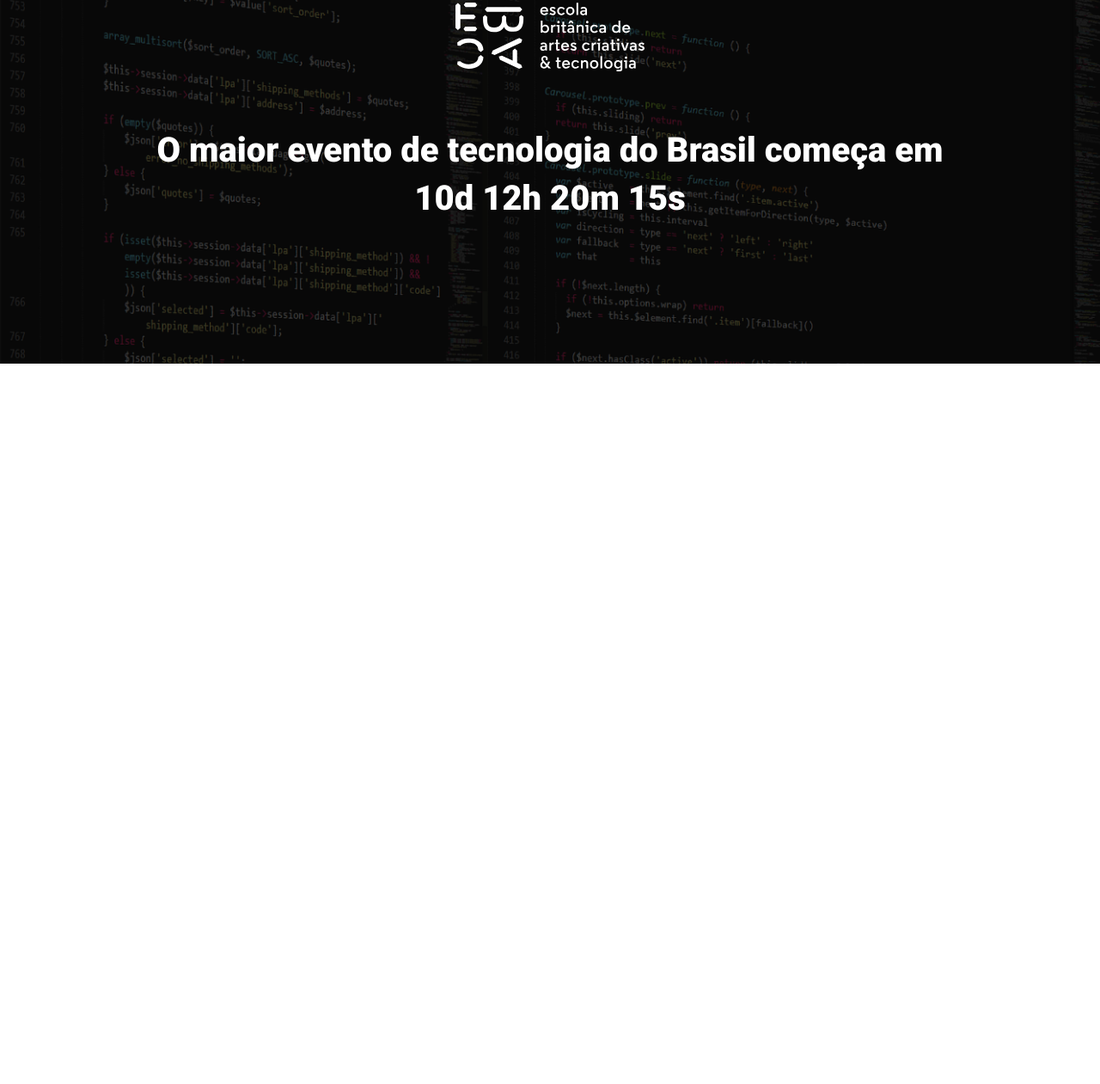
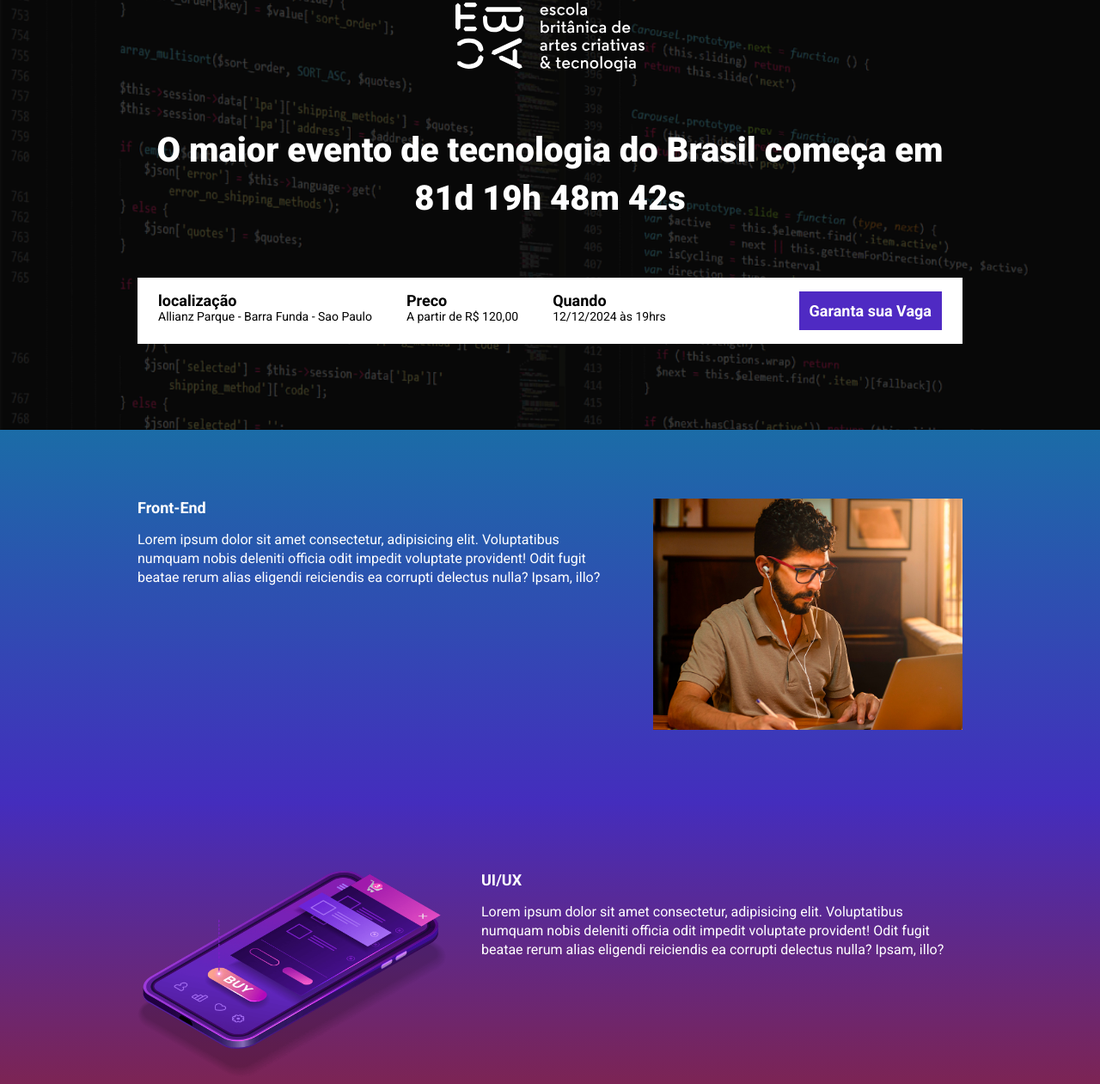
Before and after one commit to Pinkgenjo/ebac_tech_talks, a website built with Parcel: page src/index.html in a window 1280 px wide. Shown: the part 61-1322 px from the top of the page at 86% size. Before the commit the page ends 800 px from the top, so only its background shows below. Built offline with nearby package versions, Linux system fonts and the light colour scheme.

Commit message:
criando a contagem regressiva

```diff
--- a/package.json
+++ b/package.json
@@ -1,9 +1,9 @@
 {
   "name": "ebac_talks",
   "version": "1.0.0",
-  "main": "index.js",
   "scripts": {
     "dev": "parcel src/index.html src/styles/main.scss src/scripts/main.js",
+    "build": "parcel build src/index.html",
     "test": "echo \"Error: no test specified\" && exit 1"
   },
   "keywords": [],
--- a/src/index.html
+++ b/src/index.html
@@ -8,16 +8,93 @@
     <link rel="preconnect" href="https://fonts.googleapis.com">
     <link rel="preconnect" href="https://fonts.gstatic.com" crossorigin>
     <link href="https://fonts.googleapis.com/css2?family=Roboto:wght@400;700;900&display=swap" rel="stylesheet">
-
     <link rel="stylesheet" href="styles/main.scss">
+    <link rel="stylesheet" href="https://unpkg.com/aos@next/dist/aos.css" />
 </head>
 <body>
     <header class="hero">
         <div class="container">
             <img class="hero__logo" src="./images/ebac_logo.svg" alt="EBAC">
-            <p class="hero__text">O maior evento de tecnologia do Brasil começa em 10d 12h 20m 15s</p>
+            <p class="hero__text">O maior evento de tecnologia do Brasil começa em <span id="contador"></span></p>
+            <div class="infos-bar">
+                <ul class="infos-bar__infos">
+                    <li class="infos-bar__infos__item">
+                        <b>localização</b>
+                        Allianz Parque - Barra Funda - Sao Paulo
+                    </li>
+                    <li class="infos-bar__infos__item">
+                        <b>Preco</b>
+                        A partir de R$ 120,00
+                    </li>
+                    <li class="infos-bar__infos__item">
+                        <b>Quando</b>
+                        12/12/2024 às 19hrs
+                    </li>
+                </ul>
+                <a href="#" class="button button--primary">
+                    Garanta sua Vaga
+                </a>
+            </div>
         </div>
     </header>
+
+    <section class="event event--frontend">
+        <div class="container" data-aos="fade-right">
+            <div class="event__detail">
+                <h2 class="event__detail__title">
+                    Front-End
+                </h2>
+                <p class="event__detail__description">Lorem ipsum dolor sit amet consectetur, adipisicing elit. Voluptatibus numquam nobis deleniti officia odit impedit voluptate provident! Odit fugit beatae rerum alias eligendi reiciendis ea corrupti delectus nulla? Ipsam, illo?</p>
+            </div>
+                <div>
+                    <img class="event__image" src="./images/frontend.png" alt="Front-End">
+                </div>
+        </div>
+    </section>
+
+    <section class="event event--ui-ux event--image-left">
+        <div class="container" data-aos="fade-left">
+            <div class="event__detail">
+                <h2 class="event__detail__title">
+                    UI/UX
+                </h2>
+                <p class="event__detail__description">Lorem ipsum dolor sit amet consectetur, adipisicing elit. Voluptatibus numquam nobis deleniti officia odit impedit voluptate provident! Odit fugit beatae rerum alias eligendi reiciendis ea corrupti delectus nulla? Ipsam, illo?</p>
+            </div>
+                <div>
+                    <img class="event__image" src="./images/ui-ux.png" alt="Front-End">
+                </div>
+        </div>
+    </section>
+
+    <section class="event event--data-science">
+        <div class="container" data-aos="fade-right">
+            <div class="event__detail">
+                <h2 class="event__detail__title">
+                    Data Science
+                </h2>
+                <p class="event__detail__description">Lorem ipsum dolor sit amet consectetur, adipisicing elit. Voluptatibus numquam nobis deleniti officia odit impedit voluptate provident! Odit fugit beatae rerum alias eligendi reiciendis ea corrupti delectus nulla? Ipsam, illo?</p>
+            </div>
+                <div>
+                    <img class="event__image" src="./images/data.png" alt="Front-End">
+                </div>
+        </div>
+    </section>
+
+    <section class="event event--backend event--image-left">
+        <div class="container" data-aos="fade-left">
+            <div class="event__detail">
+                <h2 class="event__detail__title">
+                    Back-End
+                </h2>
+                <p class="event__detail__description">Lorem ipsum dolor sit amet consectetur, adipisicing elit. Voluptatibus numquam nobis deleniti officia odit impedit voluptate provident! Odit fugit beatae rerum alias eligendi reiciendis ea corrupti delectus nulla? Ipsam, illo?</p>
+            </div>
+                <div>
+                    <img class="event__image" src="./images/backend.png" alt="Front-End">
+                </div>
+        </div>
+    </section>
+
+    <script src="https://unpkg.com/aos@next/dist/aos.js"></script>
     <script src="scripts/main.js"></script>
 </body>
 </html>
--- a/src/scripts/main.js
+++ b/src/scripts/main.js
@@ -0,0 +1,30 @@
+AOS.init();
+
+const dataDoEvento = new Date("Dec 12, 2024 19:00:00")
+const timeStampDoEvento = dataDoEvento.getTime();
+
+const contaAsHoras = setInterval(function() {
+    const agora = new Date();
+    const timeStampAtual = agora.getTime();
+
+    const distanciaAteOEvento = timeStampDoEvento - timeStampAtual;
+
+    const diasEmMs = 1000 * 60 * 60 * 24;
+    const horaEmMs = 1000 * 60 * 60;
+    const minutoEmMs = 1000 * 60;
+
+    const diasAteOEvento = Math.floor(distanciaAteOEvento / diasEmMs);
+
+    const horasAteOEvento = Math.floor((distanciaAteOEvento % diasEmMs) / horaEmMs);
+
+    const minutosAteOEvento = Math.floor((distanciaAteOEvento % horaEmMs) / minutoEmMs);
+
+    const segundosAteOEvento = Math.floor((distanciaAteOEvento % minutoEmMs) / 1000);
+
+        document.getElementById('contador').innerHTML = `${diasAteOEvento}d ${horasAteOEvento}h ${minutosAteOEvento}m ${segundosAteOEvento}s`;
+
+        if(distanciaAteOEvento < 0) {
+            clearInterval(contaAsHoras);
+            document.getElementById('contador').innerHTML = 'Evento Expirado'
+        }
+},1000);
--- /dev/null
+++ b/src/styles/_event.scss
@@ -0,0 +1,66 @@
+@use 'variables';
+
+.event{
+    padding: 80px 0;
+
+    &--frontend {
+        background-image:linear-gradient(variables.$blue1, variables.$blue2);
+    }
+
+    &--ui-ux {
+        background-image:linear-gradient(variables.$blue2, variables.$pink);
+    }
+
+    &--data-science {
+        background-image:linear-gradient(variables.$pink, variables.$yellow);
+    }
+
+    &--backend {
+        background-image:linear-gradient(variables.$yellow, variables.$pink);
+    }
+
+    &--image-left{
+        .container{
+            flex-direction: row-reverse;
+        }
+    }
+
+
+    .container{
+        display: flex;
+        gap: 40px;
+    }
+
+    &__image{
+        max-width: 360px;
+    }
+
+    &__detail {
+
+        &__title{
+            font-size: 18px;
+            font-weight: bold;
+            margin-bottom: 16px;
+        }
+
+        &__description{
+            line-height: 22px;
+        }
+    }
+
+    @media (max-width: 640px) {
+        .container{
+            display: block;
+        }
+
+        &__image{
+            width: 100%;
+        }
+
+        &__detail{
+            margin-right: 0;
+            margin-bottom: 16px;
+        }
+    }
+
+}
--- /dev/null
+++ b/src/styles/_variables.scss
@@ -0,0 +1,8 @@
+$textColor: #fff;
+$secondaryTextColor: #000;
+
+$blue1: #1b6ca7;
+$blue2: #442dbd;
+$pink: #89223b;
+$yellow: #9c791d;
+$purple: #4f2ac3
--- /dev/null
+++ b/src/styles/components/_buttons.scss
@@ -0,0 +1,25 @@
+@use '../variables';
+
+.button{
+    padding: 12px;
+    font-size: 18px;
+    font-weight: bold;
+    text-decoration: none;
+    text-align: center;
+    white-space: nowrap;
+
+    &--primary {
+        color: #fff;
+        background-color: variables.$purple;
+    }
+
+    @media (max-width: 640px) {
+        display: block;
+        width: 100%;
+    }
+
+    @media (max-width: 1024px){
+        display: flex;
+        align-items: center;
+    }
+}
--- /dev/null
+++ b/src/styles/components/_infos_bar.scss
@@ -0,0 +1,42 @@
+@use '../variables';
+
+.infos-bar {
+    padding: 16px 24px;
+    background-color: variables.$textColor;
+    display: flex;
+    justify-content: space-between;
+
+    &__infos {
+        display: flex;
+        gap: 40px;
+
+        &__item {
+            font-size: 14px;
+            color: variables.$secondaryTextColor;
+
+            b {
+                color: variables.$secondaryTextColor;
+                font-size: 18px;
+                display: block;
+            }
+        }
+    }
+
+    @media (max-width: 640px) {
+        display: block;
+
+        &__infos{
+            display: block;
+
+            &__item{
+                margin-bottom: 24px;
+            }
+        }
+    }
+
+    @media (max-width: 1024px) {
+        &__infos{
+            gap: 16px;
+        }
+    }
+}
--- a/src/styles/main.scss
+++ b/src/styles/main.scss
@@ -1,11 +1,16 @@
 @use 'hero';
+@use 'components/infos_bar';
+@use 'components/buttons';
+@use 'event';
+@use 'variables';
 
 *{
     margin: 0;
     padding: 0;
     box-sizing: border-box;
     font-family: Roboto, sans-serif;
-    color: #fff;
+    color: variables.$textColor;
+    list-style: none;
 }
 
 .container{
```
